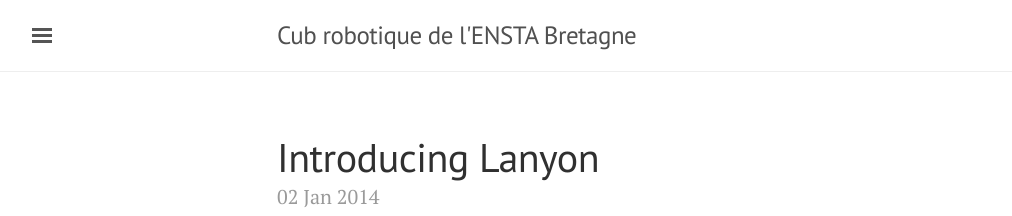
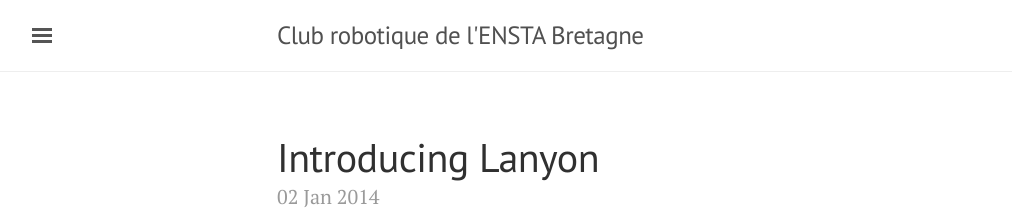
Before and after one commit to EnstaBretagneClubRobo/EnstaBretagneClubRobo.github.io, a Jekyll site: the page built from index.html, in a window 1280 px wide and 900 px high. Shown: the top 216 px of the window, without its empty margins (3-1015 px from the left). Built offline with Jekyll 4.4.1, drawn with Linux system fonts in a browser that asks for light colours; the list of posts is cut into pages by our own code.

Commit message:
Update _config.yml

```diff
--- a/_config.yml
+++ b/_config.yml
@@ -5,7 +5,7 @@ permalink:           pretty
 # relative_permalinks: true
 
 # Setup
-title:               Cub robotique de l'ENSTA Bretagne
+title:               Club robotique de l'ENSTA Bretagne
 tagline:             ''
 description:         ''
 url:                 http://enstabretagneclubrobo.github.io
```
